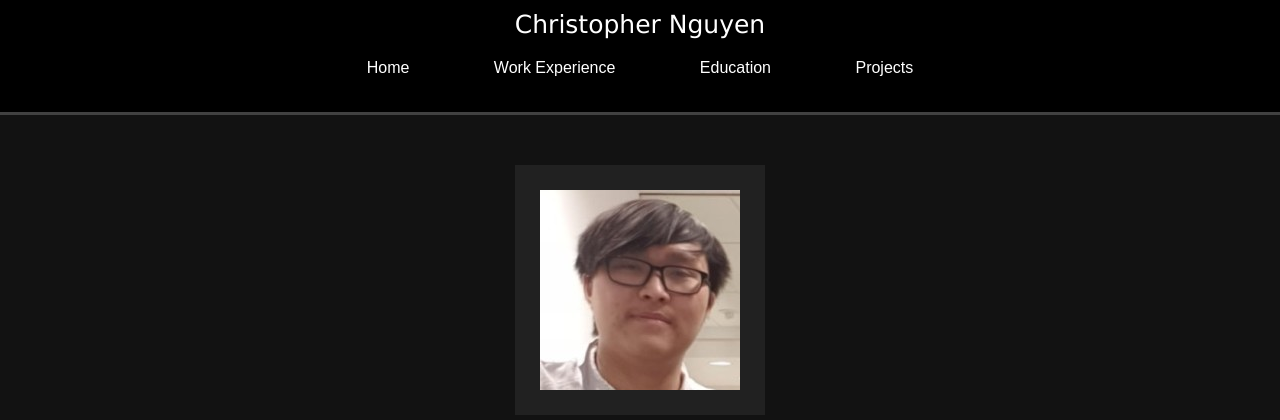
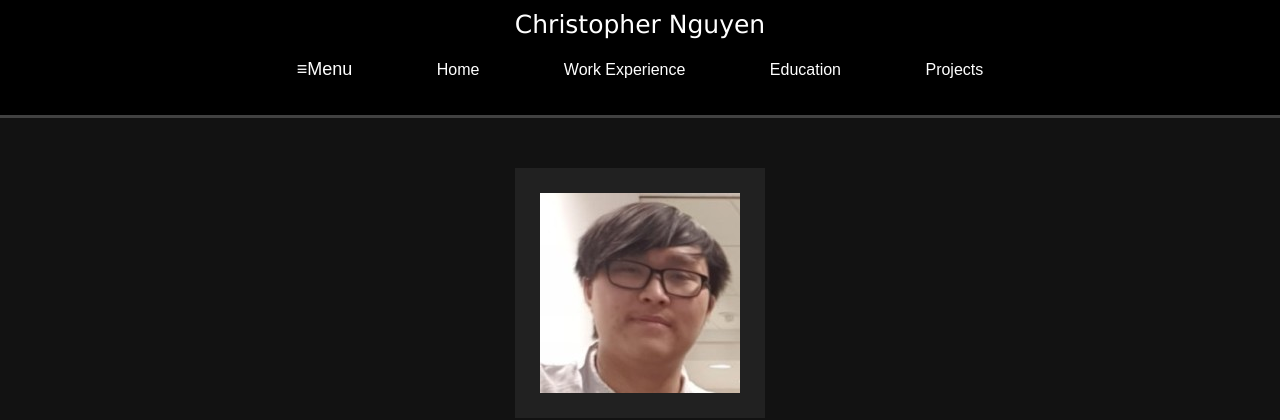
Before and after one commit to ZenonZeni/My-Personal-Website, a PHP site: page /Home.html in a window 1280 px wide. Shown: the top 420 px of the page. Run offline with PHP 8.4, Linux system fonts and the light colour scheme.

Commit message:
Added menu button and css

```diff
--- a/Css/default.css
+++ b/Css/default.css
@@ -25,7 +25,7 @@ a:link{
   color:white;
 }
 
-/*This is the template for the First top bar*/
+/*-This is the template for the First top bar-*/
 .MyNameBar{
   padding-top: 10px;
   font-family: Verdana, sans-serif;
@@ -36,6 +36,56 @@ a:link{
   height:auto;
   width: 100%;
 }
+
+/*-This is for sliding menu -*/
+#mySidepanel{
+	height: 100%;
+	width: 0px;
+	position: absolute;
+	z-index: 1;
+	top: 0;
+	left: 0;
+	background-color: #212121;
+	overflow-x: hidden;
+	padding-top: 60px;
+	transition: 0.5s;
+}
+
+#mySidepanel a {
+  padding: 8px 8px 8px 32px;
+  text-decoration: none;
+  font-size: 25px;
+  color: white;
+  display: block;
+  transition: 0.3s;
+}
+
+a:hover {
+  color: #f1f1f1;
+}
+
+#mySidepanel .closebtn {
+  position: absolute;
+  top: 0;
+  right: 25px;
+  font-size: 36px;
+  margin-left: 50px;
+}
+
+.openbtn {
+  font-size: 18px;
+  background-color: #black;
+  color: white;
+	border: none;
+	text-align: center;
+	max-height:100%;
+	max-width:100%;
+}
+
+.openbtn:hover {
+  background-color: #444;
+}
+
 /*--------------------------------------------*/
 /*CSS for the Navigation Bar*/
 .navBar{
@@ -43,13 +93,14 @@ a:link{
   margin:0;
   padding:0;
   padding-bottom: 25px;
-  text-align:center;
   font-family: Arial, Helvetica, sans-serif;
   background-color: #000000;
   height:auto;
   width: 100%;
   border-bottom-style: solid;
   border-color: #414141;
+  text-align: center;
+  overflow: hidden;
 }
 /* CSS for the Navigation bars Text*/
 .navBar a{
@@ -76,7 +127,7 @@ a:link{
 }
 
 .image{
-  height: auto
+  height: auto;
   max-width: 100%;
   border: 25px solid #212121;
 }
--- a/Home.html
+++ b/Home.html
@@ -5,6 +5,15 @@
 	<head>
 		<meta charset="utf-8">
 		<title> Personal Website </title>
+			<script type="text/javascript">
+				function openNav() {
+					document.getElementById("mySidepanel").style.width = "300px";
+				}
+
+				function closeNav() {
+					document.getElementById("mySidepanel").style.width = "0px";
+				}
+			</script>
 		<meta name="viewport" content="width=device-width, initial-scale=1.0">
 		<link rel="stylesheet" href="Css/default.css">
 	</head>
@@ -12,7 +21,15 @@
 		<div class= "MyNameBar">
 			<center>Christopher Nguyen</center>
 		</div>
+		<div id="mySidepanel">
+			<a href="javascript:void(0)" class="closebtn" onclick="closeNav()">&times;</a>
+			<a href="../index.html">Main Page</a>
+			<a href="#">N/A</a>
+			<a href="#">N/A</a>
+			<a href="#">N/A</a>
+		</div>
 		<div class= "navBar">
+			<a href="#" class="openbtn" align="left" onclick="openNav()" class="hover">&#8801;Menu </a>
 			<a href="../index.html" class="hover">Home</a>
 			<a href="Work Experience Page Personal Website.html" class="hover">Work Experience</a>
 			<a href="Education Page Personal Website.html" class="hover">Education</a>
```
